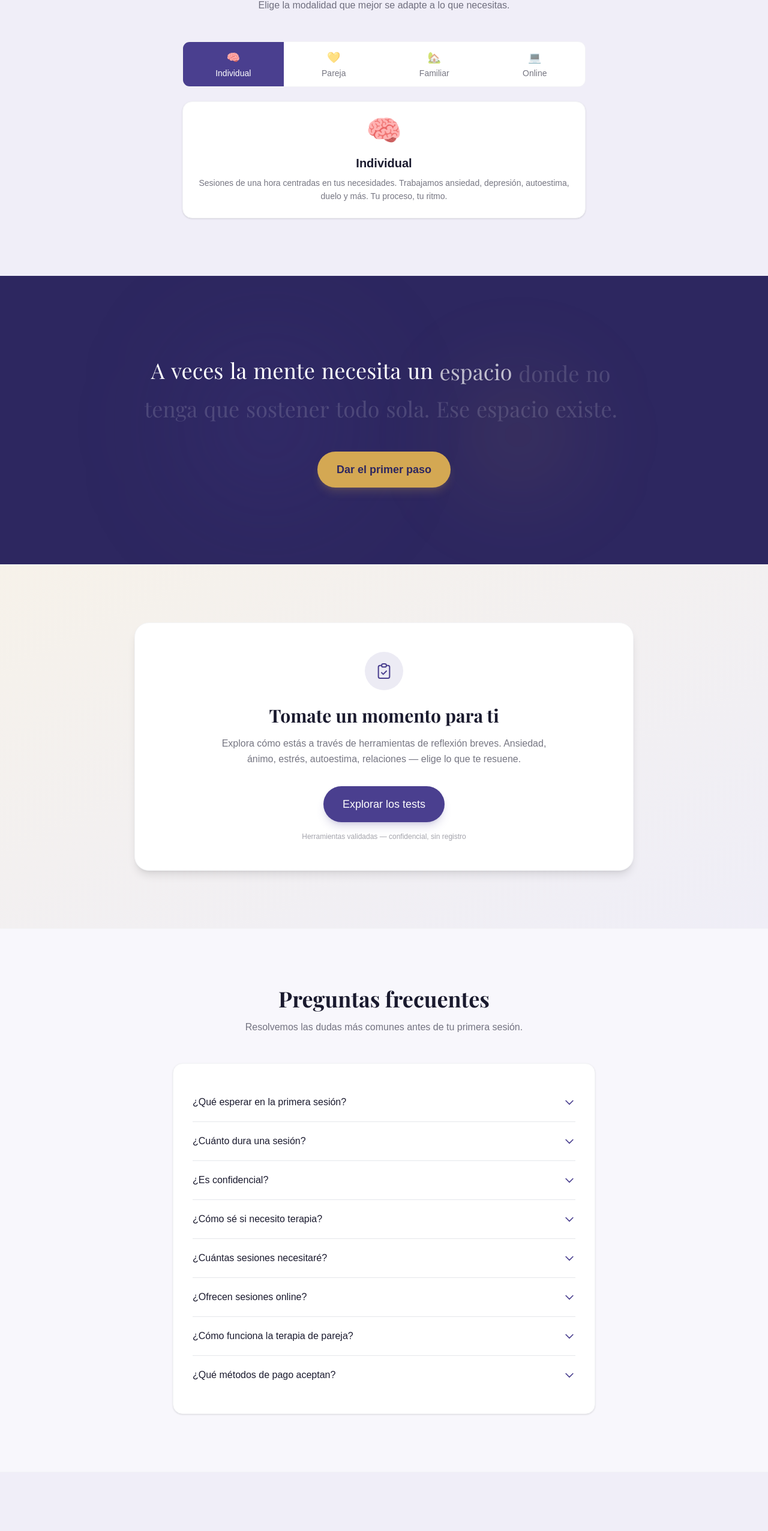
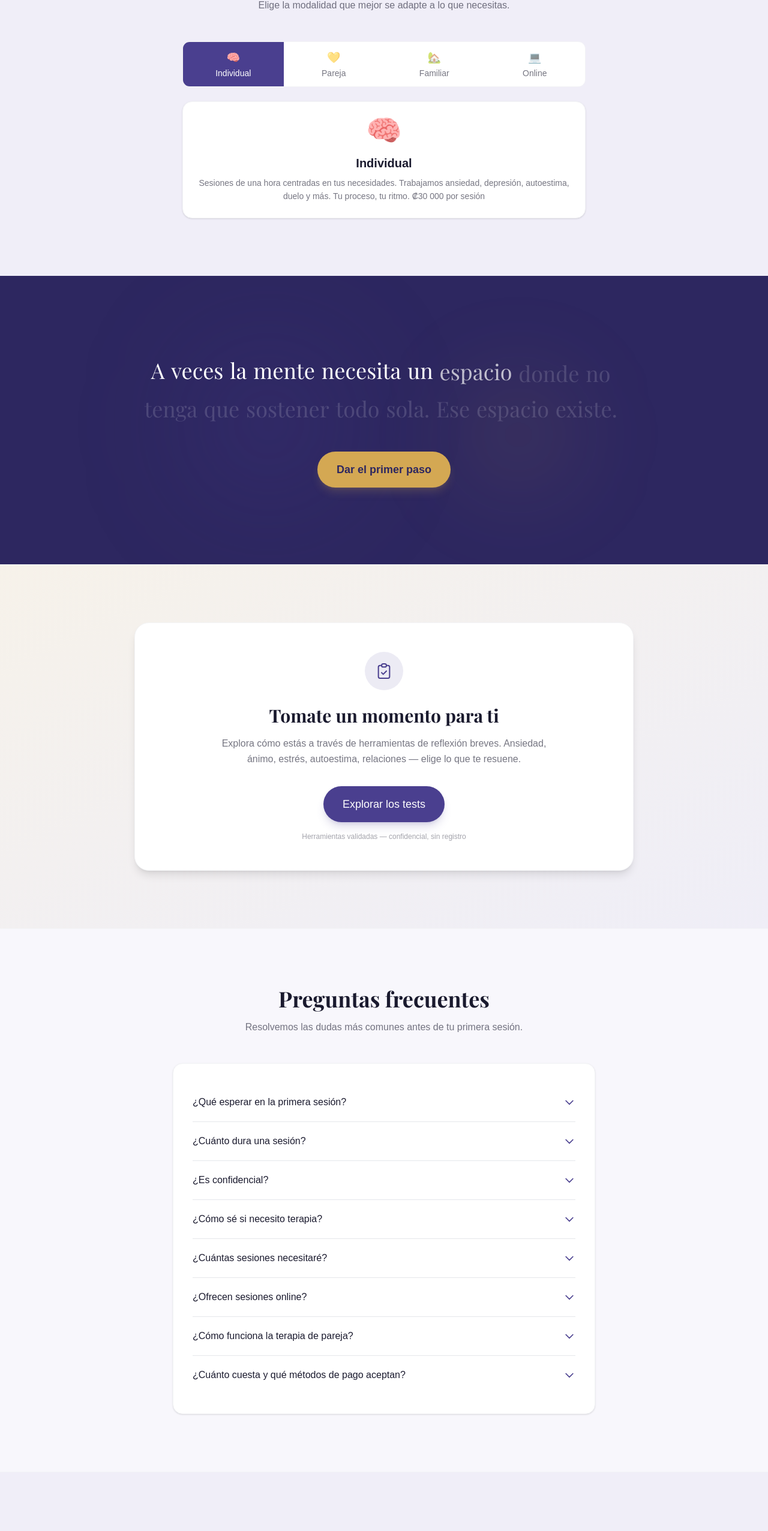
Before and after one commit to DannyV1992/sinapsis, a Next.js app: page / in a window 1280 px wide. Shown: the part 3240-5793 px from the top of the page at 60% size. Built offline with nearby package versions, Linux system fonts and the light colour scheme; a web font is replaced by a local one.

Commit message:
Datos centralizados

```diff
--- a/src/components/Chatbot.tsx
+++ b/src/components/Chatbot.tsx
@@ -11,7 +11,7 @@ interface Message {
 const faqData: { keywords: string[]; answer: string; showWhatsApp?: boolean }[] = [
   {
     keywords: ["precio", "costo", "cuanto", "cuánto", "tarifa", "cobr"],
-    answer: "La sesión individual tiene un costo de ₡25,000. La primera sesión de valoración tiene el mismo precio. Aceptamos transferencia, SINPE Móvil y efectivo.",
+    answer: "Terapia individual (1 hora): ₡30,000. Terapia de pareja o familiar (1.5 horas): ₡45,000. Aceptamos SINPE Móvil, transferencia bancaria y efectivo. El pago se realiza al finalizar cada sesión.",
   },
   {
     keywords: ["horario", "hora", "cuando", "cuándo", "disponib", "atiend"],
--- a/src/components/ContactSection.tsx
+++ b/src/components/ContactSection.tsx
@@ -1,6 +1,7 @@
 "use client";
 
 import { useState } from "react";
+import { config, getWhatsAppLink } from "@/lib/config";
 
 export default function ContactSection() {
   const [formData, setFormData] = useState({
@@ -59,15 +60,15 @@ export default function ContactSection() {
                     />
                   </svg>
                 </div>
-                <span className="text-foreground/70">info@sinapsiscr.com</span>
+                <span className="text-foreground/70">{config.email}</span>
               </div>
-              <a href="https://wa.me/50671398403?text=Hola%2C%20quiero%20consultar%20sobre%20los%20servicios%20de%20Sinapsis." target="_blank" rel="noopener noreferrer" className="flex items-center gap-4 group">
+              <a href={getWhatsAppLink()} target="_blank" rel="noopener noreferrer" className="flex items-center gap-4 group">
                 <div className="w-10 h-10 bg-green-500/10 rounded-full flex items-center justify-center flex-shrink-0 group-hover:bg-green-500/20 transition-colors">
                   <svg className="w-5 h-5 text-green-600" fill="currentColor" viewBox="0 0 24 24">
                     <path d="M17.472 14.382c-.297-.149-1.758-.867-2.03-.967-.273-.099-.471-.148-.67.15-.197.297-.767.966-.94 1.164-.173.199-.347.223-.644.075-.297-.15-1.255-.463-2.39-1.475-.883-.788-1.48-1.761-1.653-2.059-.173-.297-.018-.458.13-.606.134-.133.298-.347.446-.52.149-.174.198-.298.298-.497.099-.198.05-.371-.025-.52-.075-.149-.669-1.612-.916-2.207-.242-.579-.487-.5-.669-.51-.173-.008-.371-.01-.57-.01-.198 0-.52.074-.792.372-.272.297-1.04 1.016-1.04 2.479 0 1.462 1.065 2.875 1.213 3.074.149.198 2.096 3.2 5.077 4.487.709.306 1.262.489 1.694.625.712.227 1.36.195 1.871.118.571-.085 1.758-.719 2.006-1.413.248-.694.248-1.289.173-1.413-.074-.124-.272-.198-.57-.347m-5.421 7.403h-.004a9.87 9.87 0 01-5.031-1.378l-.361-.214-3.741.982.998-3.648-.235-.374a9.86 9.86 0 01-1.51-5.26c.001-5.45 4.436-9.884 9.888-9.884 2.64 0 5.122 1.03 6.988 2.898a9.825 9.825 0 012.893 6.994c-.003 5.45-4.437 9.884-9.885 9.884m8.413-18.297A11.815 11.815 0 0012.05 0C5.495 0 .16 5.335.157 11.892c0 2.096.547 4.142 1.588 5.945L.057 24l6.305-1.654a11.882 11.882 0 005.683 1.448h.005c6.554 0 11.89-5.335 11.893-11.893a11.821 11.821 0 00-3.48-8.413z"/>
                   </svg>
                 </div>
-                <span className="text-foreground/70 group-hover:text-green-600 transition-colors">+506 7139-8403</span>
+                <span className="text-foreground/70 group-hover:text-green-600 transition-colors">{config.phoneDisplay}</span>
               </a>
               <div className="flex items-center gap-4">
                 <div className="w-10 h-10 bg-primary/10 rounded-full flex items-center justify-center flex-shrink-0">
@@ -91,7 +92,7 @@ export default function ContactSection() {
                     />
                   </svg>
                 </div>
-                <span className="text-foreground/70">San José, Costa Rica</span>
+                <span className="text-foreground/70">{config.location}</span>
               </div>
             </div>
           </div>
--- a/src/components/FAQSection.tsx
+++ b/src/components/FAQSection.tsx
@@ -40,9 +40,9 @@ const faqs = [
       "Se requiere que ambos miembros de la pareja deseen asistir al proceso. Si alguno no desea participar, se recomienda iniciar con sesión individual. Ambos deben asistir a las sesiones.",
   },
   {
-    question: "¿Qué métodos de pago aceptan?",
+    question: "¿Cuánto cuesta y qué métodos de pago aceptan?",
     answer:
-      "Transferencia bancaria, SINPE Móvil y efectivo. El pago se realiza al finalizar cada sesión.",
+      "Terapia individual (1 hora): ₡30,000. Terapia de pareja o familiar (1.5 horas): ₡45,000. Aceptamos transferencia bancaria, SINPE Móvil y efectivo. El pago se realiza al finalizar cada sesión.",
   },
 ];
 
--- a/src/components/Footer.tsx
+++ b/src/components/Footer.tsx
@@ -1,3 +1,5 @@
+import { config } from "@/lib/config";
+
 export default function Footer() {
   return (
     <footer className="bg-primary-dark text-white/80 py-10">
@@ -33,9 +35,9 @@ export default function Footer() {
           <div>
             <h4 className="font-semibold text-white mb-3">Contacto</h4>
             <ul className="space-y-2 text-sm">
-              <li>info@sinapsiscr.com</li>
-              <li>+506 7139-8403</li>
-              <li>San José, Costa Rica</li>
+              <li>{config.email}</li>
+              <li>{config.phoneDisplay}</li>
+              <li>{config.location}</li>
             </ul>
           </div>
         </div>
--- a/src/components/TransformSection.tsx
+++ b/src/components/TransformSection.tsx
@@ -3,6 +3,7 @@
 import { useState } from "react";
 import { motion } from "framer-motion";
 import AnimateOnScroll from "./AnimateOnScroll";
+import { config, formatPrice } from "@/lib/config";
 
 const modalities = [
   { name: "Individual", icon: "🧠" },
@@ -12,10 +13,10 @@ const modalities = [
 ];
 
 const descriptions = [
-  "Sesiones de una hora centradas en tus necesidades. Trabajamos ansiedad, depresión, autoestima, duelo y más. Tu proceso, tu ritmo.",
-  "Sesiones de hora y media para mejorar la comunicación, resolver conflictos y reconectarse. Ambos miembros deben tener disposición de participar.",
-  "Sesiones de hora y media para toda la familia. Trabajamos dinámicas, roles y comunicación para fortalecer los vínculos.",
-  "La misma eficacia y calidez desde cualquier lugar. Solo necesitas un espacio privado y conexión estable.",
+  `Sesiones de una hora centradas en tus necesidades. Trabajamos ansiedad, depresión, autoestima, duelo y más. Tu proceso, tu ritmo.\n\n${formatPrice(config.prices.individual)} por sesión`,
+  `Sesiones de hora y media para mejorar la comunicación, resolver conflictos y reconectarse. Ambos miembros deben tener disposición de participar.\n\n${formatPrice(config.prices.pareja)} por sesión`,
+  `Sesiones de hora y media para toda la familia. Trabajamos dinámicas, roles y comunicación para fortalecer los vínculos.\n\n${formatPrice(config.prices.familiar)} por sesión`,
+  "La misma eficacia y calidez desde cualquier lugar. Solo necesitas un espacio privado y conexión estable.\n\nMismo precio según el servicio elegido",
 ];
 
 export default function TransformSection() {
--- a/src/components/WhatsAppButton.tsx
+++ b/src/components/WhatsAppButton.tsx
@@ -1,14 +1,11 @@
 "use client";
 
+import { getWhatsAppLink } from "@/lib/config";
+
 export default function WhatsAppButton() {
-  const phoneNumber = "50671398403";
-  const message = encodeURIComponent(
-    "Hola, me gustaría consultar sobre los servicios de Sinapsis."
-  );
-
   return (
     <a
-      href={`https://wa.me/${phoneNumber}?text=${message}`}
+      href={getWhatsAppLink()}
       target="_blank"
       rel="noopener noreferrer"
       className="fixed bottom-6 right-6 z-50 bg-green-500 hover:bg-green-600 text-white p-4 rounded-full shadow-lg transition-transform hover:scale-110"
--- /dev/null
+++ b/src/lib/config.ts
@@ -0,0 +1,55 @@
+// =============================================
+// CONFIGURACIÓN CENTRAL DE SINAPSIS
+// Cambia estos valores y se actualizan en toda la página
+// =============================================
+
+export const config = {
+  // Datos de contacto
+  phone: "50671398403",
+  phoneDisplay: "+506 7139-8403",
+  email: "info@sinapsiscr.com",
+  website: "sinapsiscr.com",
+  location: "San José, Costa Rica",
+
+  // Redes sociales
+  whatsappMessage: "Hola, me gustaría consultar sobre los servicios de Sinapsis.",
+
+  // Precios
+  prices: {
+    individual: 30000,
+    pareja: 45000,
+    familiar: 45000,
+  },
+
+  // Duración (en minutos)
+  duration: {
+    individual: 60,
+    pareja: 90,
+    familiar: 90,
+  },
+
+  // Horario
+  schedule: "Lunes a viernes, 8:00am - 5:00pm",
+
+  // Métodos de pago
+  paymentMethods: "SINPE Móvil, transferencia bancaria y efectivo",
+
+  // Nombre de la profesional
+  professional: {
+    name: "Cinthya Chavez",
+    title: "Licda.",
+    fullTitle: "Licda. Cinthya Chavez",
+    role: "Psicóloga clínica",
+    approach: "cognitivo-conductual",
+  },
+};
+
+// Helpers
+export function formatPrice(amount: number): string {
+  return `₡${amount.toLocaleString("es-CR")}`;
+}
+
+export function getWhatsAppLink(message?: string): string {
+  const msg = encodeURIComponent(message || config.whatsappMessage);
+  return `https://wa.me/${config.phone}?text=${msg}`;
+}
```
